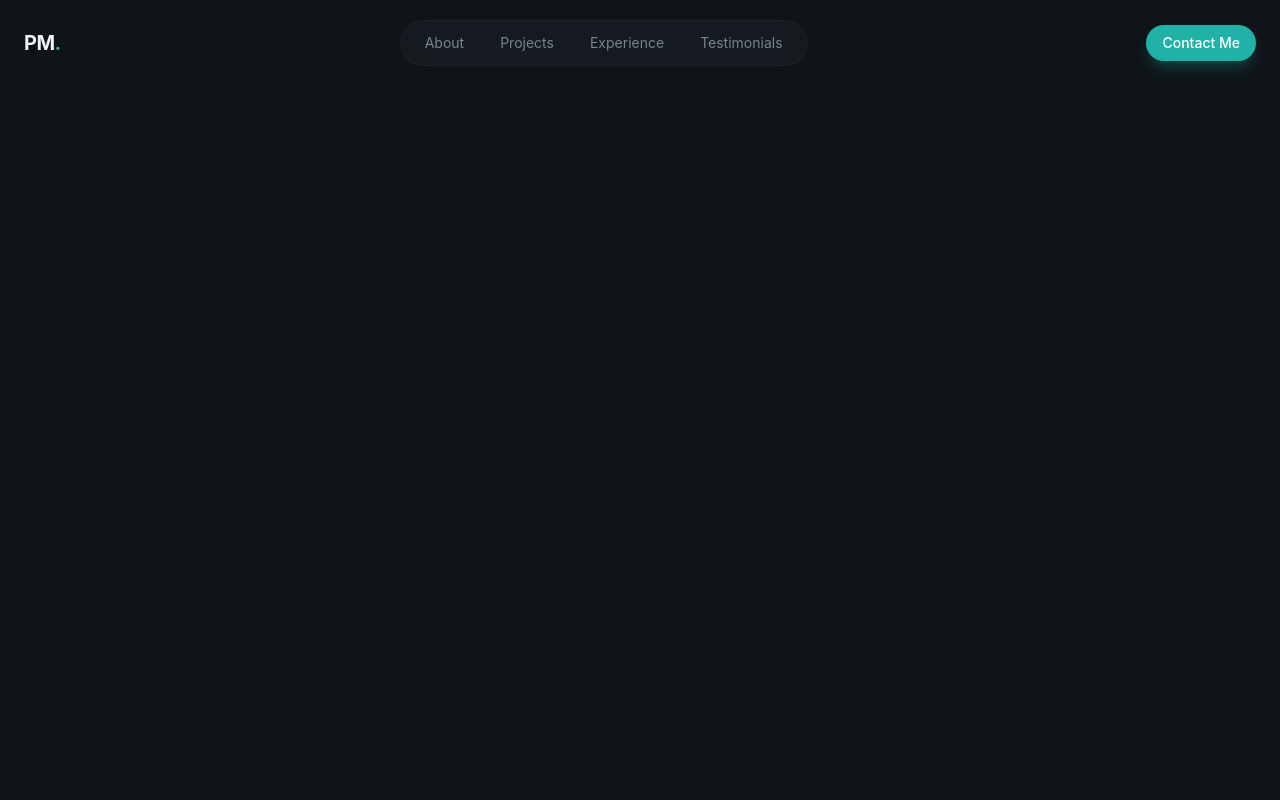
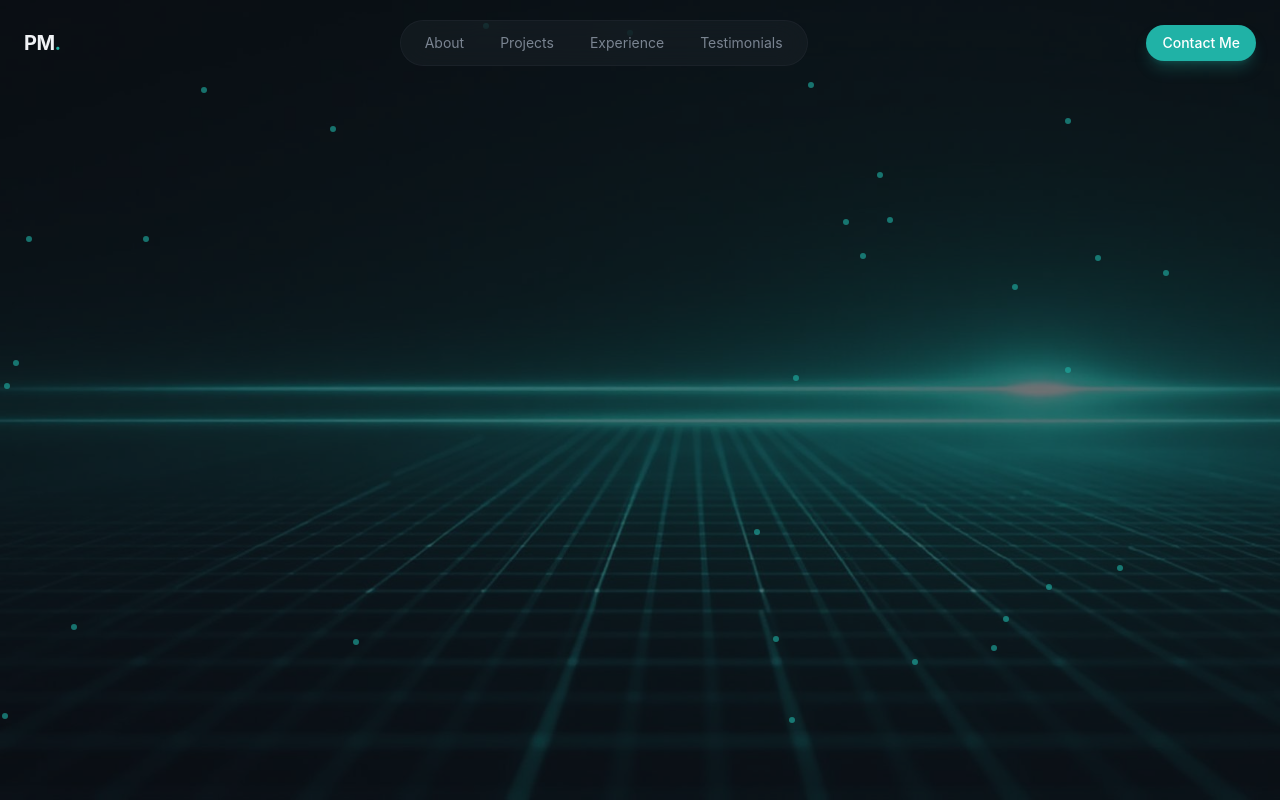
Before and after one commit to vipinverma-code/Portfolio-Website, a React (Vite) app: page / in a window 1280 px wide. Built offline with nearby package versions, Linux system fonts and the light colour scheme.

Commit message:
changes done

```diff
--- a/src/App.jsx
+++ b/src/App.jsx
@@ -1,6 +1,6 @@
 import Navbar from "./layout/Navbar";
 // ye relative import hai
-// import Hero from "@/sections/Hero";
+import Hero from "@/sections/Hero";
 // alias ki help se import hai ye
 //  import About from "./sections/About";
 //  import Projects from "./sections/Projects";
@@ -14,7 +14,7 @@ function App(){
         <div className="min-h-screen overflow-x-hidden">
             <Navbar/>
             <main>
-                {/* <Hero/> */}
+                <Hero/>
                 {/* <About/>
                 <Projects/>
                 <Experience/>
--- a/src/index.css
+++ b/src/index.css
@@ -1,7 +1,6 @@
 @import "tailwindcss";
 
 /* set up of our tailwindcss structure  */
-
 @theme {
   --color-background: #0f1418;
   --color-foreground: #f0f2f5;
--- a/src/layout/Navbar.jsx
+++ b/src/layout/Navbar.jsx
@@ -12,7 +12,7 @@ const navLinks = [
 const Navbar = () => {
   const[isMobileMenuOpen, setIsMobileMenuOpen] = useState(false);
   return (
-    <header className="fixed top-0 left-0 right-0 bg-transparent py-5">
+    <header className="fixed top-0 left-0 right-0 bg-transparent py-5 z-50">
       <nav className="container mx-auto px-6 flex items-center justify-between">
         <a
           href="#"
--- a/src/sections/Hero.jsx
+++ b/src/sections/Hero.jsx
@@ -2,12 +2,27 @@ import React from 'react'
 
 const Hero = () => {
   return (
-    <section>
-        <h1> This is the Hero section</h1>
+    <section className='relative min-h-screen flex items-center overflow-hidden'>
+      {/* Bg */}
+      <div className='absolute inset-0 bg-gradient-to-b from-background/20 via-background/80 to-background'>
+
+        <img src="/hero-bg.jpg" alt="Hero image"
+         className='w-full h-full object-cover opacity-40'/>
+      </div>
+
+      {/* Green Dots */}
+      <div className='absolute inset-0 overflow:hidden pointer-events-none'>
+        {[...Array(30)].map((_,i)=>(
+          <div className="absolute w-1.5 h-1.5 rounded-full opacity-60"
+          style={{
+            backgroundColor: "#20B2A6",
+            left:`${Math.random() *100}%`,
+            top: `${Math.random() *100}%`,
+          }}
+          />
+        ))}
+      </div>
     </section>
-
-
   )
 }
-
 export default Hero
```
Also changed, not shown: public/hero-bg.jpg (added), public/profile-photo.png (added).
